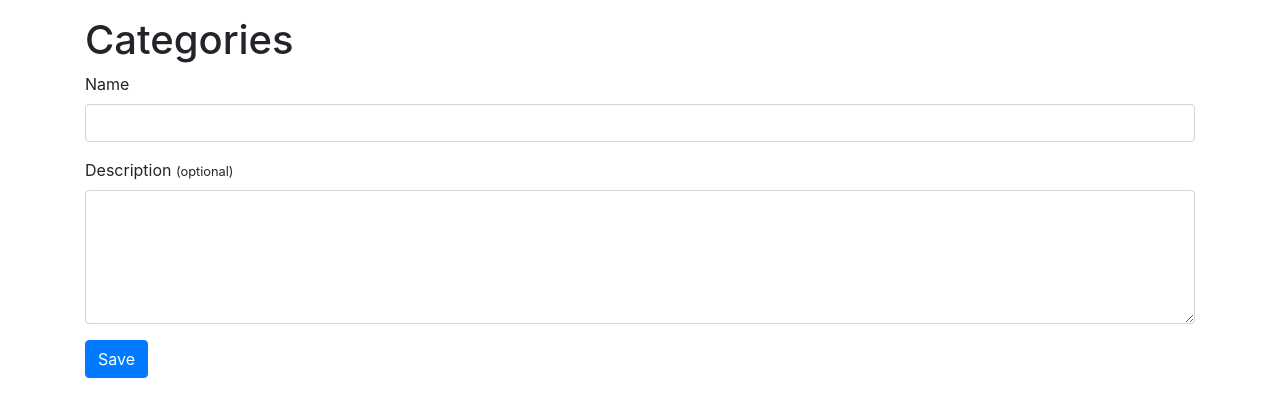
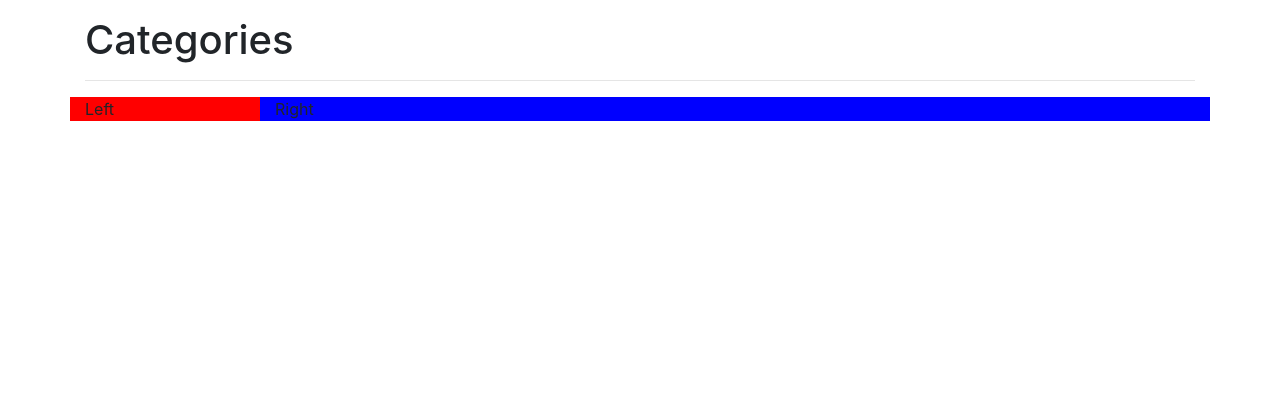
Before and after one commit to bitstorm-tech/money-nexus-django, a Django app: page /categories/ in a window 1280 px wide. Shown: the part 59-476 px from the top of the page. Run offline with Django 3.2, Linux system fonts and the light colour scheme; some libraries are stand-ins or nearby versions.

Commit message:
Redesign categories page

```diff
--- a/categories/models.py
+++ b/categories/models.py
@@ -4,3 +4,9 @@ from django.db import models
 class Category(models.Model):
     name = models.TextField()
     description = models.TextField()
+
+
+class SubCategory(models.Model):
+    name = models.TextField()
+    description = models.TextField()
+    category = models.ForeignKey("Category", on_delete=models.CASCADE)
--- a/categories/templates/categories/categories.html
+++ b/categories/templates/categories/categories.html
@@ -1,16 +1,40 @@
 {% extends "money_nexus/base.html" %}
 {% block content %}
     <h1>Categories</h1>
-    <form method="post">
-        {% csrf_token %}
-        <div class="form-group">
-            <label for="name">Name</label>
-            <input type="text" class="form-control" id="name" name="name" value="{{ name }}">
+    <hr>
+    <div class="row">
+        <div class="col-2" style="background-color: red">
+            Left
         </div>
-        <div class="form-group">
-            <label for="description">Description <small>(optional)</small></label>
-            <textarea name="description" id="description" class="form-control" rows="5">{{ description }}</textarea>
+        <div class="col-10" style="background-color: blue">
+            Right
         </div>
-        <button class="btn btn-primary" type="submit">Save</button>
-    </form>
+    </div>
+    {#    <form method="post" id="app">#}
+    {#        {% csrf_token %}#}
+    {#        <div class="form-group">#}
+    {#            <label for="name">Name</label>#}
+    {#            <input type="text" class="form-control" id="name" name="name" value="{{ name }}">#}
+    {#        </div>#}
+    {#        <div class="form-group">#}
+    {#            <div class="custom-control custom-checkbox">#}
+    {#                <input type="checkbox" class="custom-control-input" id="descriptionYesNo">#}
+    {#                <label class="custom-control-label" for="descriptionYesNo">Description <small>(optional)</small></label>#}
+    {#            </div>#}
+    {#            <textarea v-if="showDescription()" name="description" id="description" class="form-control"#}
+    {#                      rows="5">{{ description }}</textarea>#}
+    {#        </div>#}
+    {#        <button class="btn btn-primary" type="submit">Save</button>#}
+    {#    </form>#}
+    <script>
+        new Vue({
+            delimiters: ["[[", "]]"],
+            el: "#app",
+            methods: {
+                showDescription: function () {
+                    return false;
+                }
+            }
+        })
+    </script>
 {% endblock %}
```
Also changed, not shown: money_nexus/settings.py (+2 -7 lines).
